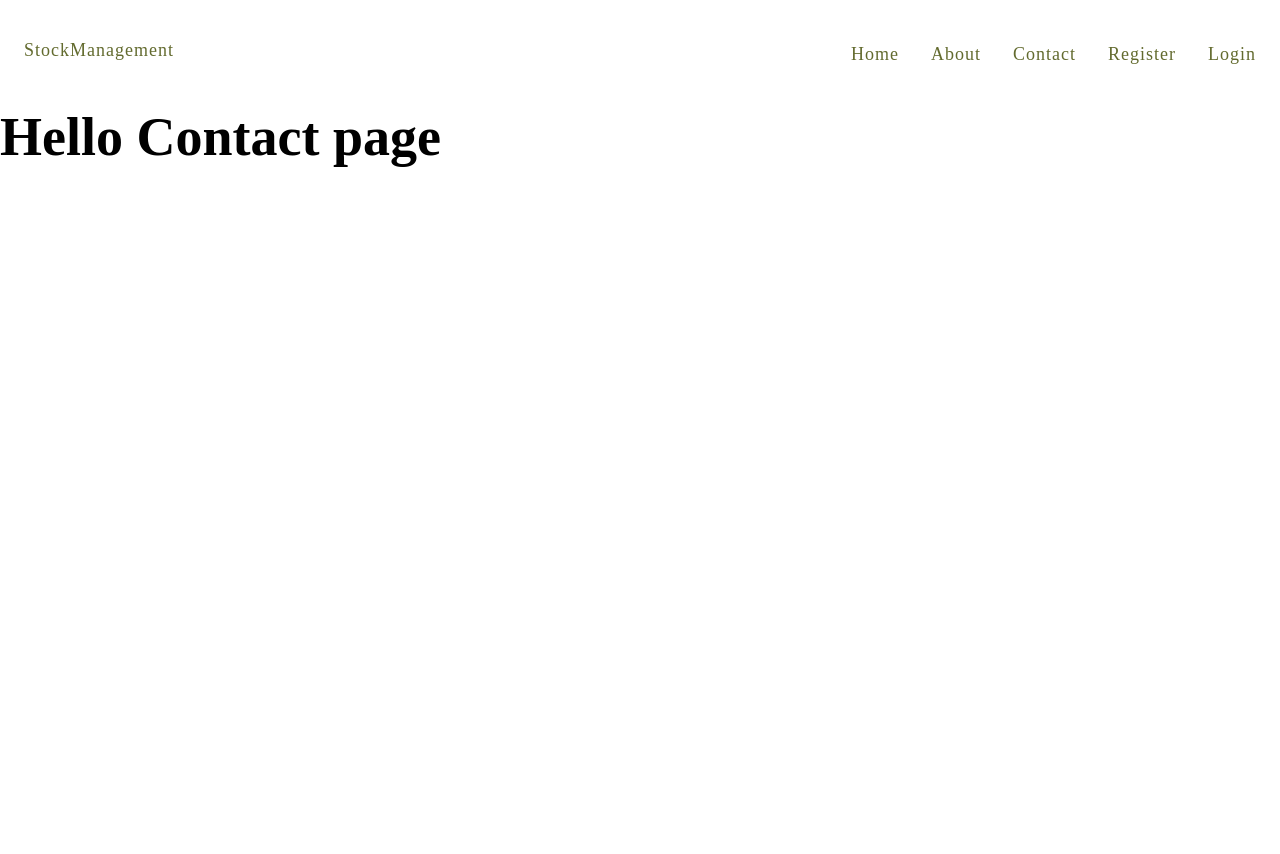
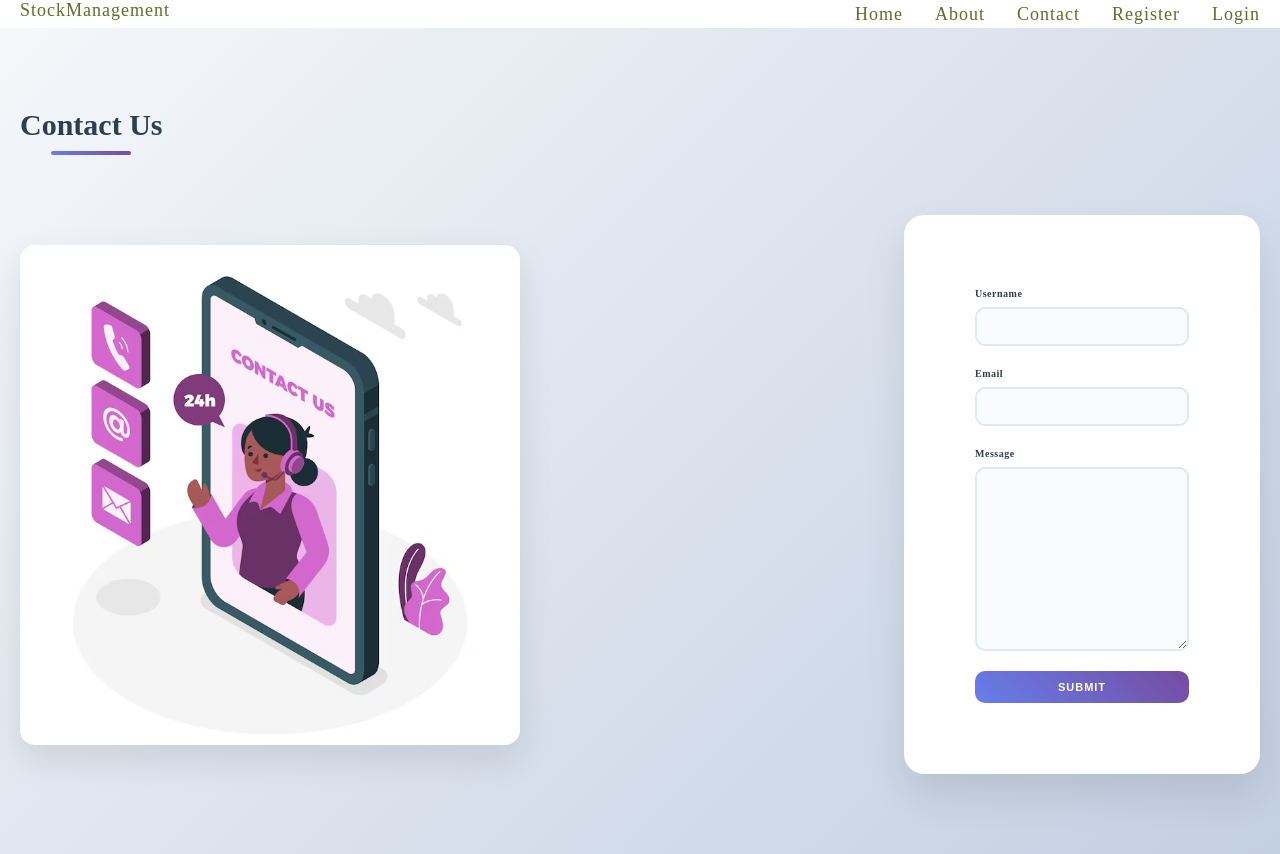
Before and after one commit to Suyogg2003/admin-panel, a React (Vite) app in the folder client/: page /contact in a window 1280 px wide. Before the commit the page ends 800 px from the top, so only its background shows below. Built offline with nearby package versions, Linux system fonts and the light colour scheme.

Commit message:
added contact page with css and jsx

```diff
--- a/client/src/index.css
+++ b/client/src/index.css
@@ -84,3 +84,276 @@ button {
   height: auto;
   width: auto;
 }
+
+/* Contact Section Styles */
+.section-contact {
+  padding: 80px 0;
+  background: linear-gradient(135deg, #f5f7fa 0%, #c3cfe2 100%);
+  min-height: 100vh;
+}
+
+/* Container and Grid Layout */
+.container {
+  max-width: 1200px;
+  margin: 0 auto;
+  padding: 0 20px;
+}
+
+.grid {
+  display: grid;
+  gap: 3rem;
+}
+
+.grid-two-cols {
+  grid-template-columns: 1fr 1fr;
+  align-items: center;
+}
+
+/* Contact Content */
+.contact-content {
+  text-align: center;
+  margin-bottom: 4rem;
+}
+
+.main-heading {
+  font-size: 3rem;
+  color: #2c3e50;
+  font-weight: 700;
+  text-transform: capitalize;
+  margin-bottom: 1rem;
+  position: relative;
+}
+
+.main-heading::after {
+  content: "";
+  display: block;
+  width: 80px;
+  height: 4px;
+  background: linear-gradient(45deg, #667eea 0%, #764ba2 100%);
+  margin: 1rem auto;
+  border-radius: 2px;
+}
+
+/* Contact Image */
+.contact-img {
+  display: flex;
+  justify-content: center;
+  align-items: center;
+}
+
+.contact-img img {
+  max-width: 500px;
+  height: auto;
+  border-radius: 15px;
+  box-shadow: 0 15px 35px rgba(0, 0, 0, 0.1);
+  transition: transform 0.3s ease;
+}
+
+.contact-img img:hover {
+  transform: translateY(-10px);
+}
+
+/* Form Section */
+.section-form {
+  background: white;
+  padding: 7rem;
+  border-radius: 20px;
+  box-shadow: 0 20px 40px rgba(0, 0, 0, 0.1);
+  backdrop-filter: blur(10px);
+  border: 1px solid rgba(255, 255, 255, 0.2);
+}
+
+/* Form Styling */
+form {
+  display: flex;
+  flex-direction: column;
+  gap: 2rem;
+}
+
+form > div {
+  display: flex;
+  flex-direction: column;
+  gap: 0.5rem;
+}
+
+/* Label Styling */
+label {
+  font-weight: 600;
+  color: #2c3e50;
+  font-size: 1rem;
+  text-transform: capitalize;
+  letter-spacing: 0.5px;
+}
+
+/* Input and Textarea Styling */
+input[type="text"],
+input[type="email"],
+textarea {
+  padding: 1rem 1.5rem;
+  border: 2px solid #e1e8ed;
+  border-radius: 10px;
+  font-size: 1rem;
+  font-family: inherit;
+  transition: all 0.3s ease;
+  background-color: #fafbfc;
+}
+
+input[type="text"]:focus,
+input[type="email"]:focus,
+textarea:focus {
+  outline: none;
+  border-color: #667eea;
+  background-color: white;
+  box-shadow: 0 0 0 3px rgba(102, 126, 234, 0.1);
+  transform: translateY(-2px);
+}
+
+input[type="text"]:hover,
+input[type="email"]:hover,
+textarea:hover {
+  border-color: #bdc3c7;
+  background-color: white;
+}
+
+/* Textarea Specific */
+textarea {
+  resize: vertical;
+  min-height: 120px;
+  font-family: inherit;
+  line-height: 1.6;
+}
+
+/* Button Styling */
+button[type="submit"] {
+  background: linear-gradient(45deg, #667eea 0%, #764ba2 100%);
+  color: white;
+  border: none;
+  padding: 1rem 2rem;
+  font-size: 1.1rem;
+  font-weight: 600;
+  text-transform: uppercase;
+  letter-spacing: 1px;
+  border-radius: 10px;
+  cursor: pointer;
+  transition: all 0.3s ease;
+  position: relative;
+  overflow: hidden;
+}
+
+button[type="submit"]:hover {
+  transform: translateY(-3px);
+  box-shadow: 0 10px 25px rgba(102, 126, 234, 0.3);
+}
+
+button[type="submit"]:active {
+  transform: translateY(-1px);
+}
+
+button[type="submit"]::before {
+  content: "";
+  position: absolute;
+  top: 0;
+  left: -100%;
+  width: 100%;
+  height: 100%;
+  background: linear-gradient(
+    90deg,
+    transparent,
+    rgba(255, 255, 255, 0.2),
+    transparent
+  );
+  transition: left 0.5s;
+}
+
+button[type="submit"]:hover::before {
+  left: 100%;
+}
+
+/* Responsive Design */
+@media (max-width: 768px) {
+  .section-contact {
+    padding: 60px 0;
+  }
+
+  .grid-two-cols {
+    grid-template-columns: 1fr;
+    gap: 2rem;
+  }
+
+  .main-heading {
+    font-size: 2.5rem;
+  }
+
+  .section-form {
+    padding: 2rem;
+    margin-top: 2rem;
+  }
+
+  .contact-img {
+    order: 2;
+  }
+
+  .section-form {
+    order: 1;
+  }
+}
+
+@media (max-width: 480px) {
+  .container {
+    padding: 0 15px;
+  }
+
+  .main-heading {
+    font-size: 2rem;
+  }
+
+  .section-form {
+    padding: 1.5rem;
+  }
+
+  input[type="text"],
+  input[type="email"],
+  textarea {
+    padding: 0.8rem 1rem;
+  }
+
+  button[type="submit"] {
+    padding: 0.8rem 1.5rem;
+    font-size: 1rem;
+  }
+}
+
+/* Animation for form appearance */
+@keyframes fadeInUp {
+  from {
+    opacity: 0;
+    transform: translateY(30px);
+  }
+  to {
+    opacity: 1;
+    transform: translateY(0);
+  }
+}
+
+.section-form {
+  animation: fadeInUp 0.6s ease-out;
+}
+
+/* Focus indicators for accessibility */
+input[type="text"]:focus,
+input[type="email"]:focus,
+textarea:focus,
+button[type="submit"]:focus {
+  outline: 2px solid #667eea;
+  outline-offset: 2px;
+}
+
+/* Error state (you can add this class via JavaScript for validation) */
+.error {
+  border-color: #e74c3c !important;
+  background-color: #fdf2f2 !important;
+}
+
+.error:focus {
+  box-shadow: 0 0 0 3px rgba(231, 76, 60, 0.1) !important;
+}
--- a/client/src/pages/Contact.jsx
+++ b/client/src/pages/Contact.jsx
@@ -1,7 +1,90 @@
+import { useState } from "react";
+
 export const Contact = () => {
+  const [contact, setContact] = useState({
+    username: "",
+    email: "",
+    message: "",
+  });
+
+  // lets tackle out handelinput
+
+  const handleInput = (e) => {
+    const name = e.target.name;
+    const value = e.target.value;
+
+    setContact({
+      ...contact,
+      [name]: value,
+    });
+  };
+
+  // handle form submit
+  const handleSubmit = (e) => {
+    e.preventDefault();
+    console.log(contact);
+  };
   return (
     <>
-      <h1>Hello Contact page </h1>
+      <section className="section-contact">
+        <div className="contact-content container">
+          <h1 className="main-heading">contact us</h1>
+        </div>
+        {/*contact page main */}
+        <div className="container grid grid-two-cols">
+          <div className="contact-img">
+            <img src="/images/contact.png" alt="contact img" />
+          </div>
+
+          {/* actual contact form  */}
+          <section className="section-form">
+            <form onSubmit={handleSubmit}>
+              <div>
+                <label htmlFor="username">username</label>
+                <input
+                  type="text"
+                  name="username"
+                  id="username "
+                  autoComplete="off"
+                  value={contact.username}
+                  onChange={handleInput}
+                  required
+                />
+              </div>
+
+              <div>
+                <label htmlFor="email">email</label>
+                <input
+                  type="email"
+                  name="email"
+                  id="email "
+                  autoComplete="off"
+                  value={contact.email}
+                  onChange={handleInput}
+                  required
+                />
+              </div>
+
+              <div>
+                <label htmlFor="message">message</label>
+                <textarea
+                  name="message"
+                  id="message"
+                  autoComplete="off"
+                  value={contact.message}
+                  onChange={handleInput}
+                  cols="30"
+                  rows="10"
+                ></textarea>
+              </div>
+
+              <div>
+                <button type="submit">submit</button>
+              </div>
+            </form>
+          </section>
+        </div>
+      </section>
     </>
   );
 };
```
Also changed, not shown: client/public/images/contact.png (added).
